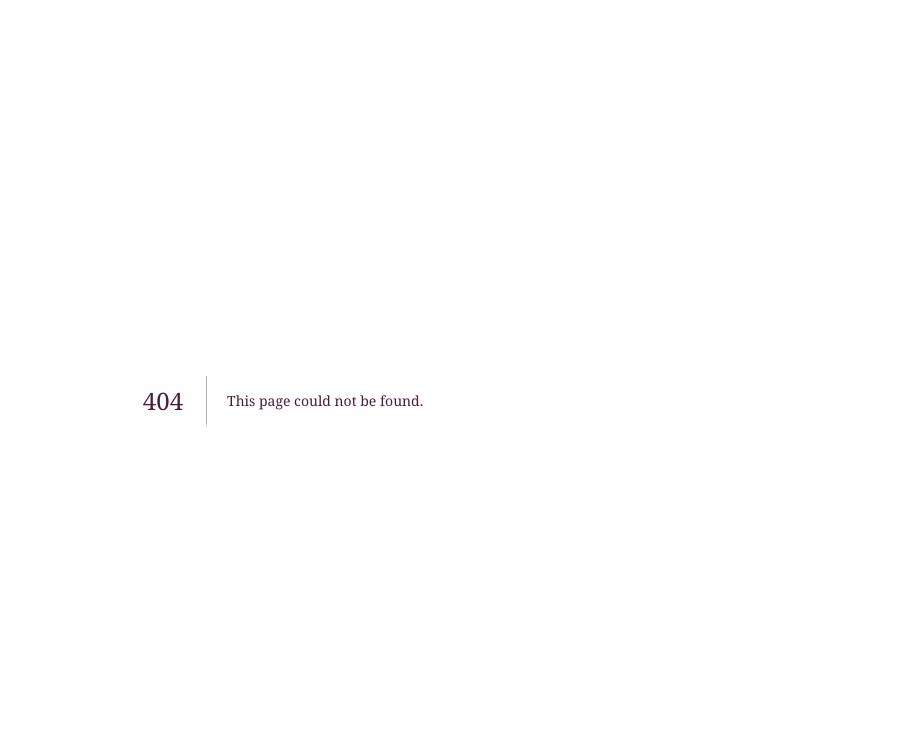
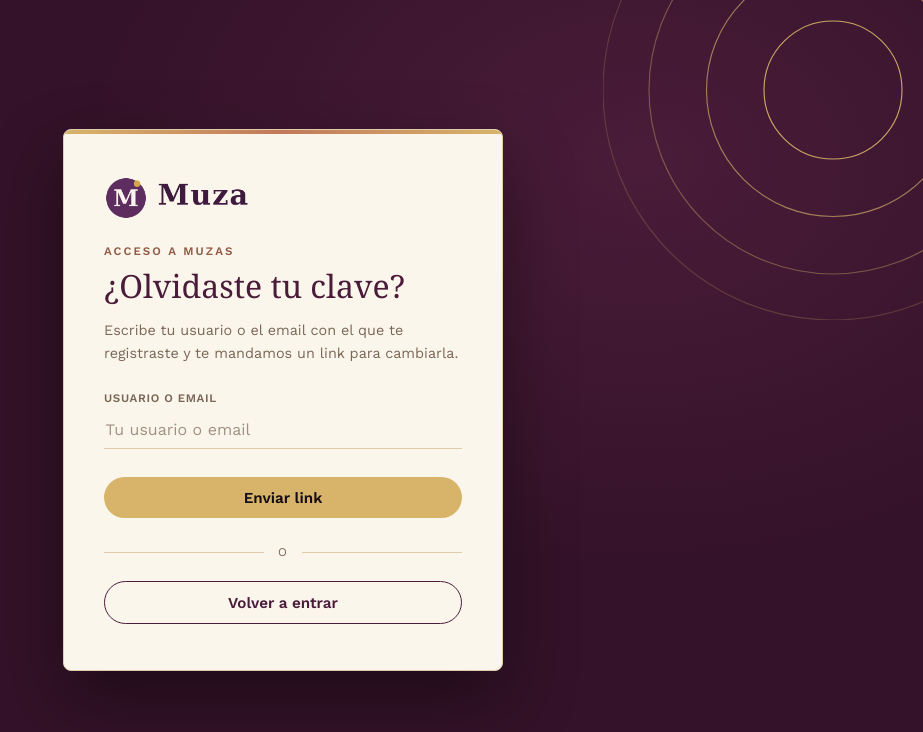
Before and after one commit to somosmuzamarketing-spec/muza-platform, a Next.js app: page /olvide-clave in a window 1280 px wide. Before the commit this address had no page. Shown: the top 732 px of the page, without its empty margins (357-1280 px from the left). Built offline with nearby package versions, Linux system fonts and the light colour scheme; a web font is replaced by a local one.

Commit message:
Create page.tsx

```diff
--- /dev/null
+++ b/src/app/olvide-clave/page.tsx
@@ -0,0 +1,65 @@
+"use client";
+import { useFormState, useFormStatus } from "react-dom";
+import Link from "next/link";
+import { requestPasswordReset } from "./actions";
+
+function SubmitButton() {
+  const { pending } = useFormStatus();
+  return (
+    <button type="submit" className="gold" disabled={pending} style={{ width: "100%", marginTop: "0.4rem" }}>
+      {pending ? "Enviando..." : "Enviar link"}
+    </button>
+  );
+}
+
+export default function OlvideClavePage() {
+  const [state, formAction] = useFormState(requestPasswordReset, null);
+
+  return (
+    <div className="auth-shell">
+      <svg className="auth-decor" viewBox="0 0 400 400" fill="none" xmlns="http://www.w3.org/2000/svg" aria-hidden="true">
+        <circle cx="200" cy="200" r="60" stroke="#D8B46A" strokeWidth="1" opacity="0.9" />
+        <circle cx="200" cy="200" r="110" stroke="#D8B46A" strokeWidth="1" opacity="0.65" />
+        <circle cx="200" cy="200" r="160" stroke="#D8B46A" strokeWidth="1" opacity="0.4" />
+        <circle cx="200" cy="200" r="200" stroke="#D8B46A" strokeWidth="1" opacity="0.22" />
+      </svg>
+      <div className="auth-card">
+        <a href="https://somosmuza.com" className="logo" style={{ marginBottom: "1.5rem" }}>
+          <img src="/logo-horizontal.png" alt="Muza" className="logo-img large" />
+        </a>
+        <span className="eyebrow">Acceso a Muzas</span>
+        <h2>¿Olvidaste tu clave?</h2>
+
+        {state?.ok ? (
+          <>
+            <p style={{ color: "var(--muted)", fontSize: "0.9rem", lineHeight: 1.6 }}>
+              Si el usuario o email existe, te enviamos un correo con un link para elegir una clave nueva.
+              Vence en 1 hora. Revisa también spam por si acaso.
+            </p>
+            <Link href="/login" className="btn secondary" style={{ width: "100%", marginTop: "1rem" }}>
+              Volver a entrar
+            </Link>
+          </>
+        ) : (
+          <>
+            <p style={{ color: "var(--muted)", fontSize: "0.9rem" }}>
+              Escribe tu usuario o el email con el que te registraste y te mandamos un link para cambiarla.
+            </p>
+            <form action={formAction} style={{ marginTop: "1.6rem" }}>
+              <div className="field">
+                <label htmlFor="identifier">Usuario o email</label>
+                <input id="identifier" name="identifier" placeholder="Tu usuario o email" required />
+              </div>
+              {state?.error && <p style={{ color: "var(--danger)", fontSize: "0.88rem" }}>{state.error}</p>}
+              <SubmitButton />
+            </form>
+            <div className="auth-divider">o</div>
+            <Link href="/login" className="btn secondary" style={{ width: "100%" }}>
+              Volver a entrar
+            </Link>
+          </>
+        )}
+      </div>
+    </div>
+  );
+}
```
